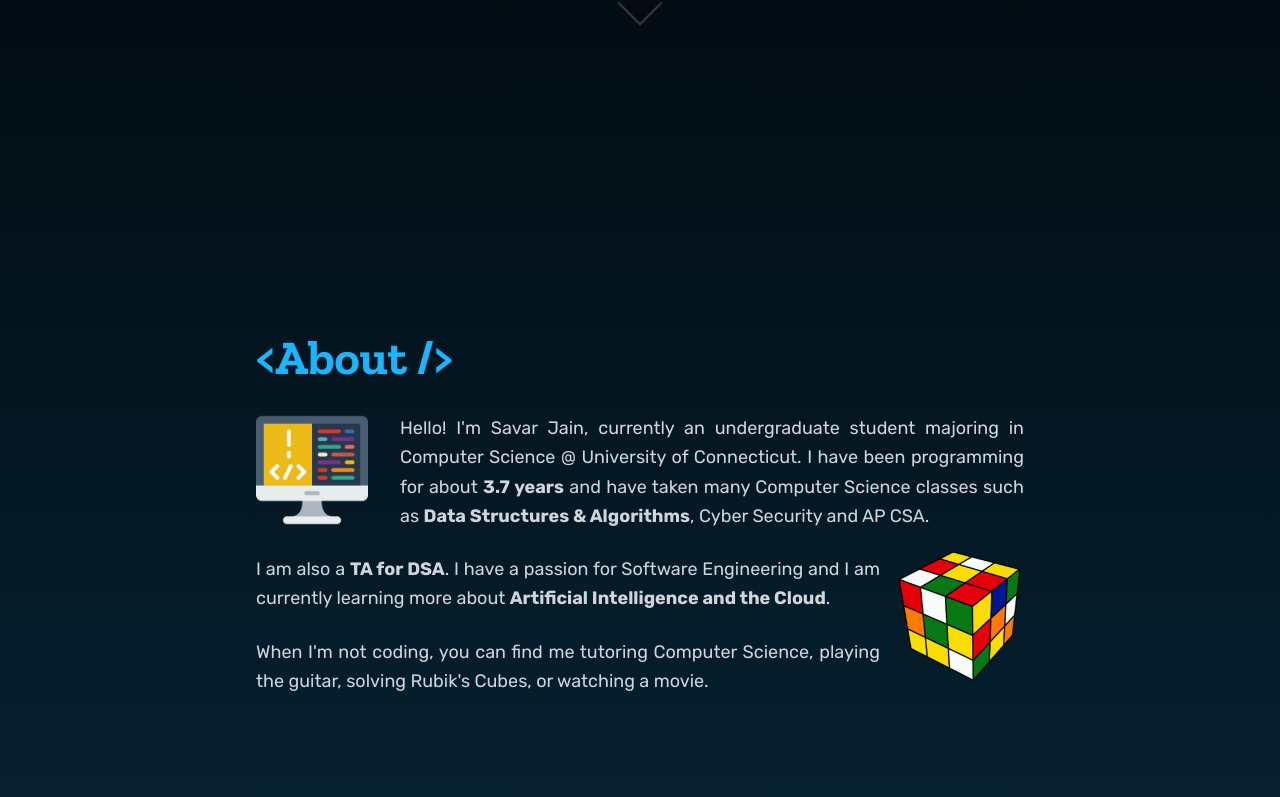
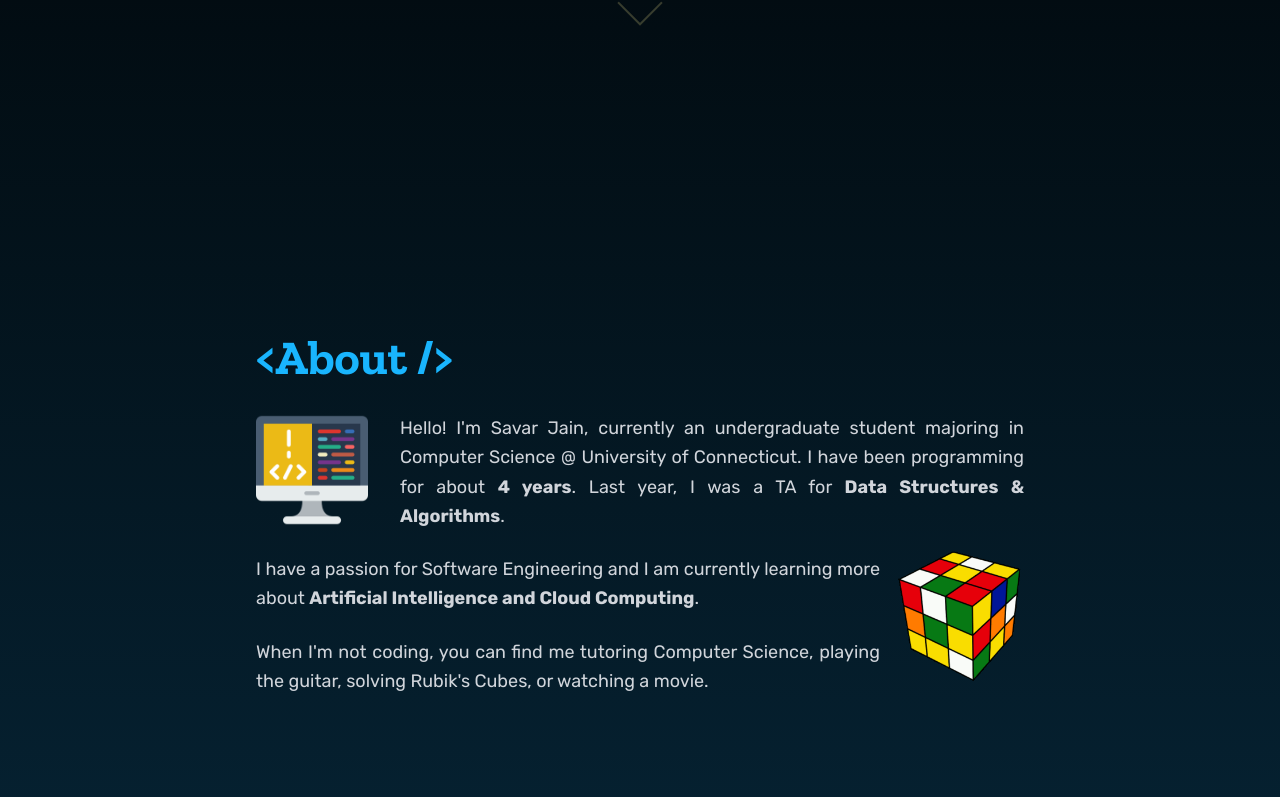
Before and after one commit to SavarJ/jainsavar.com, a React (Create React App) app: page / in a window 1280 px wide. Shown: the part 482-1279 px from the top of the page. Built offline with nearby package versions, Linux system fonts and the light colour scheme.

Commit message:
More minor changes and remove decimal on years

```diff
--- a/src/components/sections/About/FirstParagraph.tsx
+++ b/src/components/sections/About/FirstParagraph.tsx
@@ -7,9 +7,8 @@ const FirstParagraph: React.FC = () => {
       <img src="/coding.png" alt="Coding-img" className="pr-8 pb-4 w-36 sm:float-left" />
       <Paragraph>
         Hello! I'm Savar Jain, currently an undergraduate student majoring in Computer Science @ University of
-        Connecticut. I have been programming for about <NumberOfYearsOfProgramming /> and have taken many
-        Computer Science classes such as <strong>Data Structures & Algorithms</strong>, Cyber Security and AP
-        CSA.
+        Connecticut. I have been programming for about <NumberOfYearsOfProgramming />. Last year, I was a TA
+        for <strong>Data Structures & Algorithms</strong>.
       </Paragraph>
       <div className="flex flex-col sm:block">
         <img
@@ -19,8 +18,8 @@ const FirstParagraph: React.FC = () => {
         />
         <br className="order-1" />
         <Paragraph className="order-2">
-          I am also a <strong> TA for DSA</strong>. I have a passion for Software Engineering and I am
-          currently learning more about <strong>Artificial Intelligence and the Cloud</strong>.
+          I have a passion for Software Engineering and I am currently learning more about{" "}
+          <strong>Artificial Intelligence and Cloud Computing</strong>.
         </Paragraph>
       </div>
     </>
@@ -34,7 +33,7 @@ const NumberOfYearsOfProgramming: React.FC = () => {
     const diff = currentDate.getTime() - startDate.getTime();
     const days = Math.floor(diff / (1000 * 60 * 60 * 24));
     const years = days / 365;
-    return Math.round(years * 100) / 100;
+    return Math.round(years);
   });
 
   return (
```
